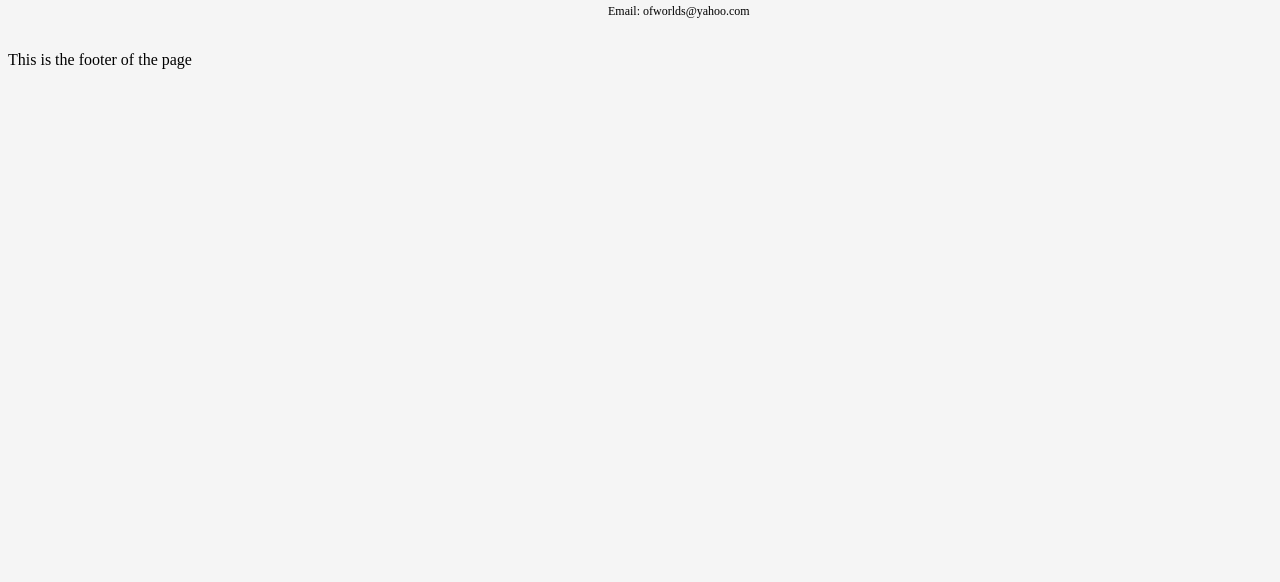
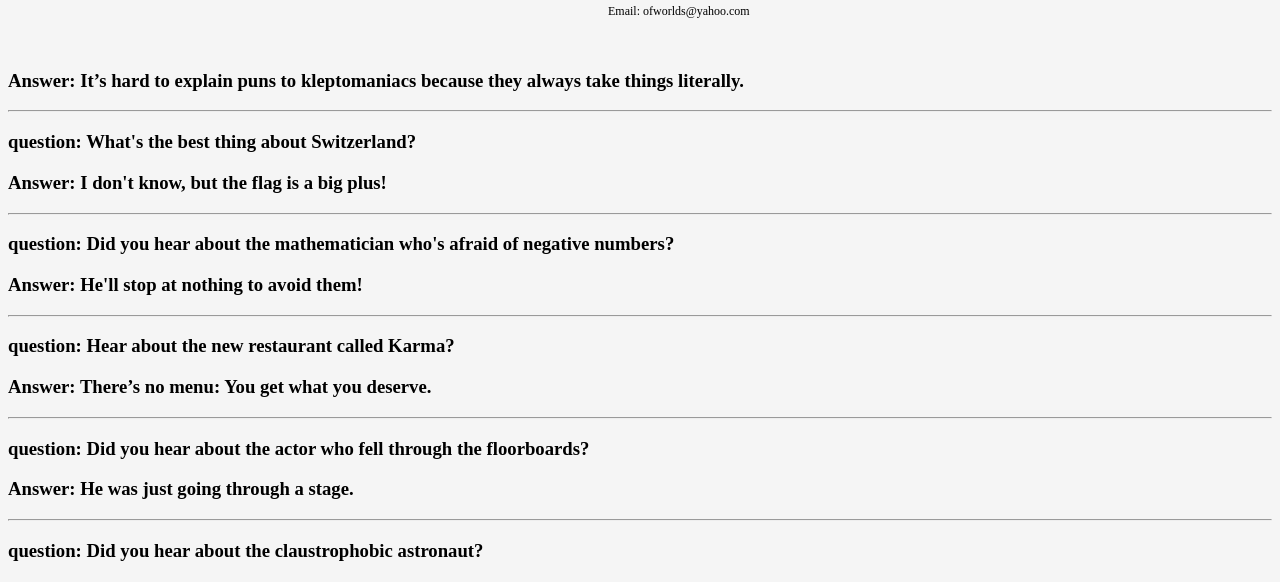
Before and after one commit to AliAbdulle/ScrimbaProject, a React (Create React App) app: page / in a window 1280 px wide. Shown: the part 352-934 px from the top of the page. Before the commit the page ends 800 px from the top, so only its background shows below. Built offline with nearby package versions, Linux system fonts and the light colour scheme.

Commit message:
Add new component and run it

```diff
--- a/src/components/App.js
+++ b/src/components/App.js
@@ -1,6 +1,7 @@
 import React from 'react';
-import TodoItem from './TodoItem'
+//import TodoItem from './TodoItem'
 import Nav from './Nav'
+import Joke from './Joke.js';
 import Footer from './Footer';
 import ContactCard from './ContactCard';
 //import './App.css';
@@ -42,6 +43,35 @@ function App() {
             />
 
         </div>
+        <div>
+            <Joke punchLine="It’s hard to explain puns to kleptomaniacs because they always take things literally." />
+
+            <Joke
+                question="What's the best thing about Switzerland?"
+                punchLine="I don't know, but the flag is a big plus!"
+            />
+
+            <Joke
+                question="Did you hear about the mathematician who's afraid of negative numbers?"
+                punchLine="He'll stop at nothing to avoid them!"
+            />
+
+            <Joke
+                question="Hear about the new restaurant called Karma?"
+                punchLine="There’s no menu: You get what you deserve."
+            />
+
+            <Joke
+                question="Did you hear about the actor who fell through the floorboards?"
+                punchLine="He was just going through a stage."
+            />
+
+            <Joke
+                question="Did you hear about the claustrophobic astronaut?"
+                punchLine="He just needed a little space."
+            />
+
+        </div>
       <Footer />
       </div>
   );
--- a/src/components/Joke.js
+++ b/src/components/Joke.js
@@ -1,9 +1,11 @@
 import React from 'react'
 
-function Joke(){
+function Joke(props){
     return (
         <div>
-            <h3 style={{display: !props.question }}></h3>
+            <h3 style={{display: !props.question && "none"}}> question: {props.question}</h3>
+            <h3>Answer: {props.punchLine}</h3>
+            <hr/>
         </div>
     )
 }
```
